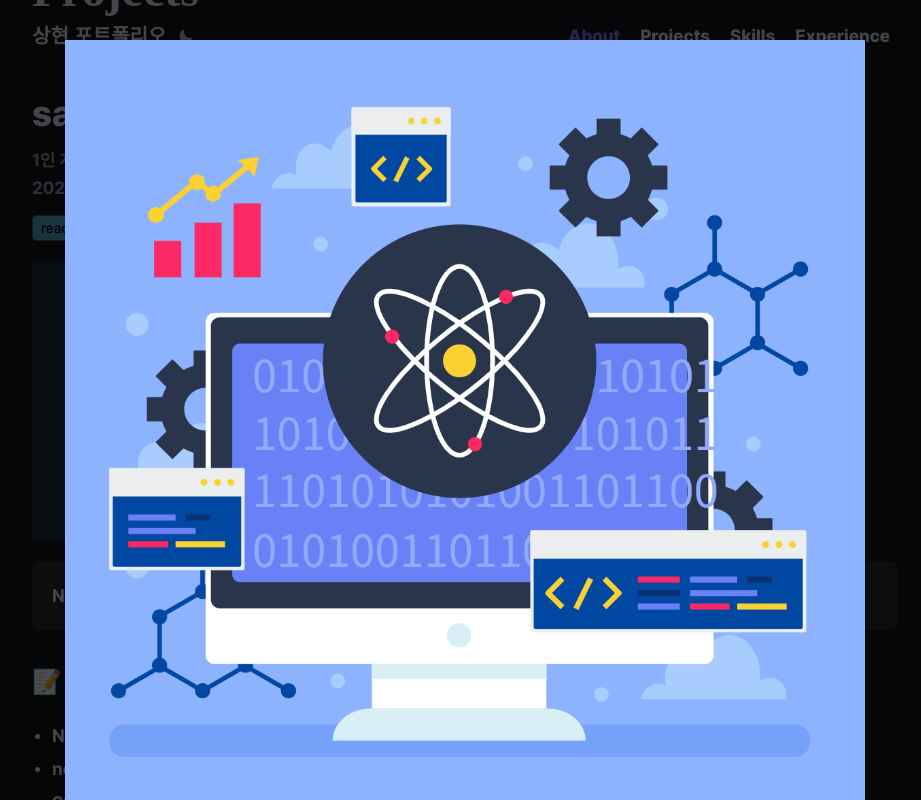
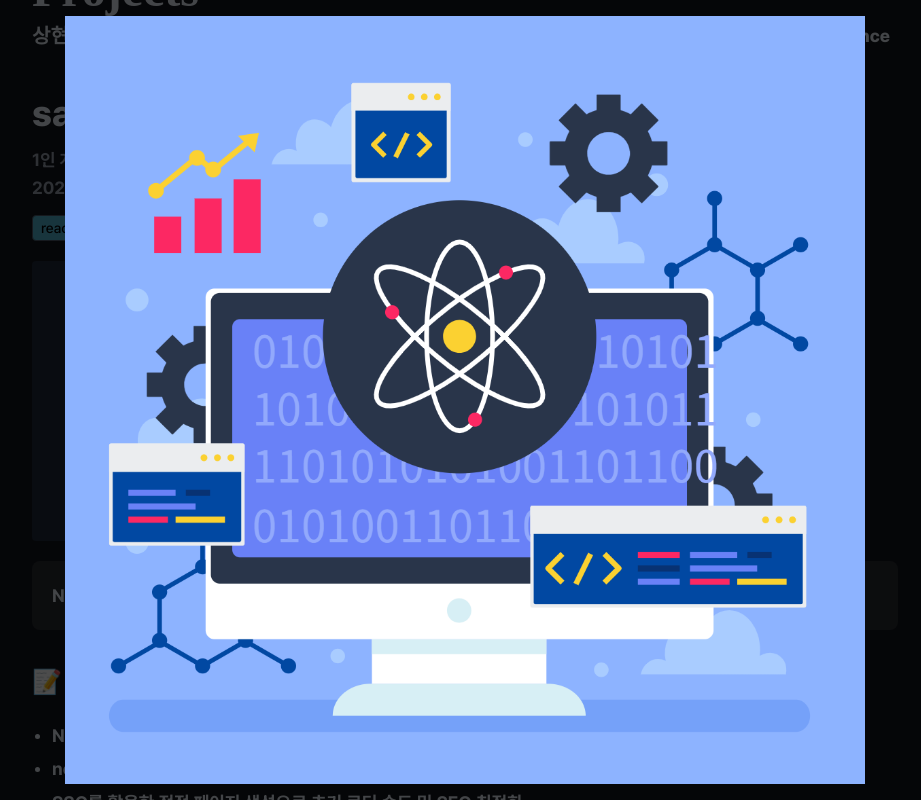
Before and after one commit to sanghyeonLee2/sanghyeon.dev, a Next.js app: page / in a window 1280 px wide. Both pictures are taken after a click on the button 418 px from the left and 1547 px from the top of the page. Shown: the part 1147-1947 px from the top of the page, without its empty margins (175-1096 px from the left). Built offline with nearby package versions, Linux system fonts and the light colour scheme; a web font is replaced by a local one.

Commit message:
fix: ImageModal 컴포넌트에서 이미지 클래스 수정 및 스타일 조정

```diff
--- a/src/components/common/Modal/ImageModal.tsx
+++ b/src/components/common/Modal/ImageModal.tsx
@@ -17,7 +17,7 @@ export default function ImageModal() {
           initial={{ opacity: 0 }}
           animate={{ opacity: 1 }}
           exit={{ opacity: 0 }}
-          className="fixed inset-0 z-50 bg-black/70 flex-center p-4"
+          className="fixed inset-0 z-50 bg-black/70 p-4 flex-center"
           onClick={close}
         >
           <motion.div
@@ -33,8 +33,8 @@ export default function ImageModal() {
               width={800}
               height={480}
               fill={false}
-              className="max-w-full max-h-[90vh]"
-              imgClassName="object-contain"
+              className="max-w-full"
+              imgClassName="object-contain max-h-screen"
             />
           </motion.div>
         </motion.div>
```
